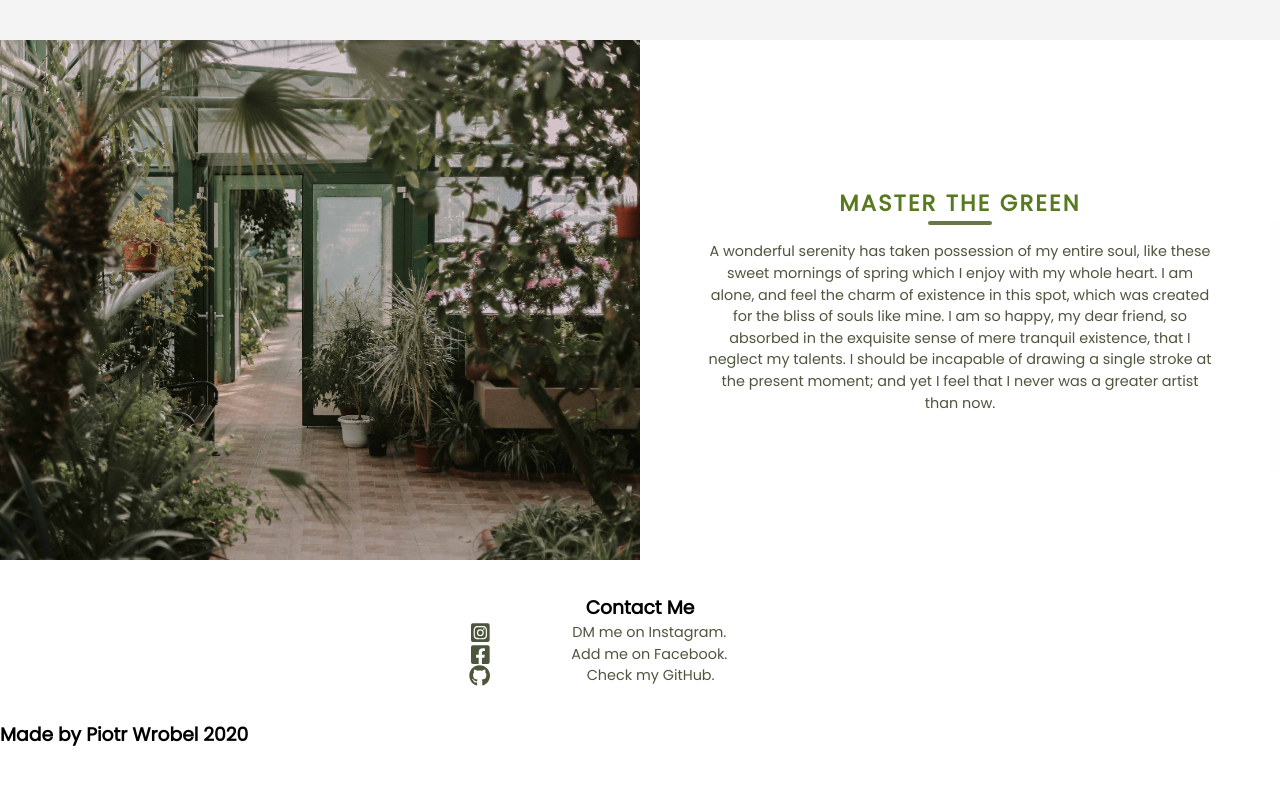
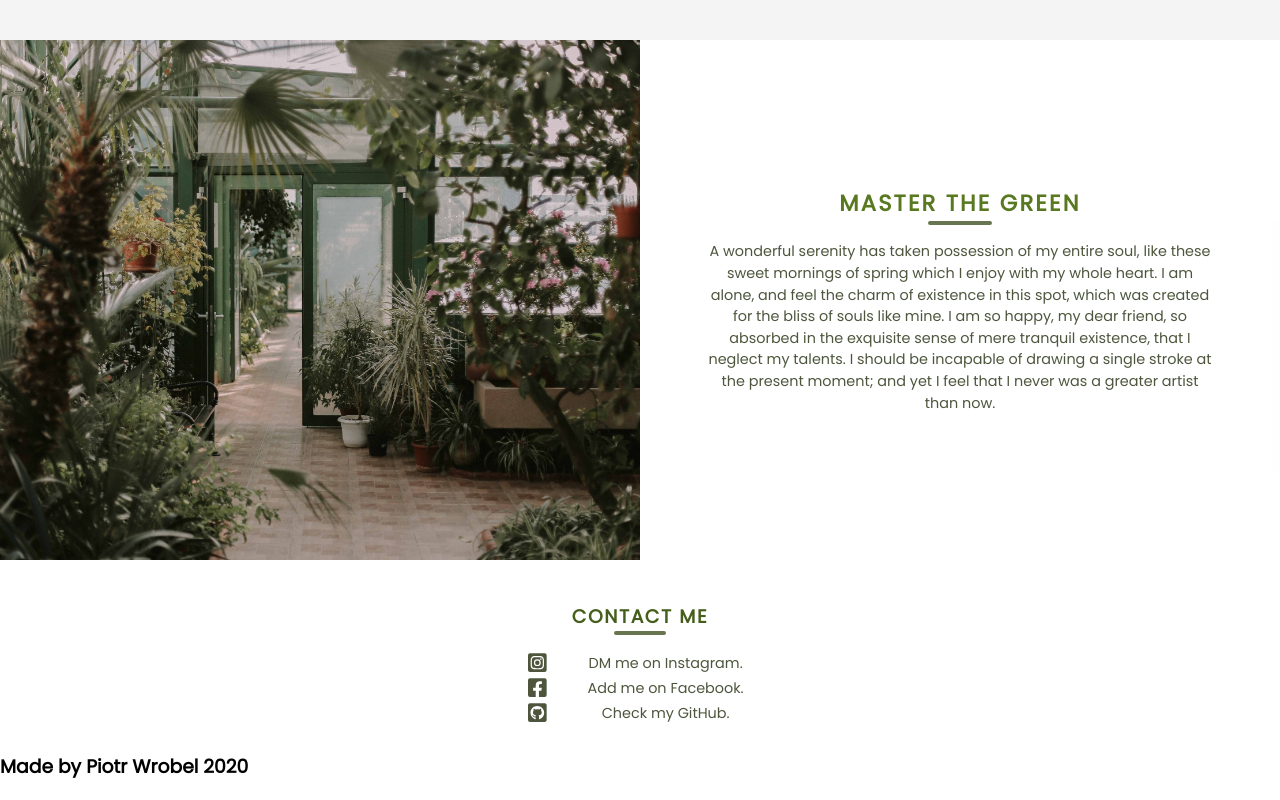
Before and after one commit to ajiiz/plants-react-app, a React (Create React App) app: page /home in a window 1280 px wide. Shown: the part 1560-2360 px from the top of the page. Before the commit the page ends 2320 px from the top, so only its background shows below. Built offline with nearby package versions, Linux system fonts and the light colour scheme.

Commit message:
Styled Text in Contact Me section in footer

```diff
--- a/src/components/Footer.js
+++ b/src/components/Footer.js
@@ -1,7 +1,7 @@
 import React from 'react'
 import '../styles/Footer/footer.css'
 import { FontAwesomeIcon } from '@fortawesome/react-fontawesome'
-import { faInstagramSquare, faFacebookSquare, faGithub } from '@fortawesome/free-brands-svg-icons'
+import { faInstagramSquare, faFacebookSquare, faGithubSquare } from '@fortawesome/free-brands-svg-icons'
 import { faCircle } from '@fortawesome/fontawesome-free-regular'
 
 const Footer = () => {
@@ -14,17 +14,26 @@ const Footer = () => {
         <footer>
             <div className="contact">
                 <div className="contact__icons">
-                    <div className="contact__text"><h3>Contact Me</h3></div>
+                    <div className="contact__icons__text">
+                        <h3>contact me</h3>
+                        <hr className="divider"></hr>
+                    </div>
                     <div className="contact__icons__link">
-                        <FontAwesomeIcon style={styles} icon={ faInstagramSquare } size="lg" />
+                        <div className="contact__icons__link__icon">
+                            <FontAwesomeIcon style={styles} icon={ faInstagramSquare } size="lg" />
+                        </div>
                         <div className="contact__icons__link__text">DM me on Instagram.</div>
                     </div>
                     <div className="contact__icons__link">
-                        <FontAwesomeIcon style={styles} icon={ faFacebookSquare } size="lg" />
+                        <div className="contact__icons__link__icon">
+                            <FontAwesomeIcon style={styles} icon={ faFacebookSquare } size="lg" />
+                        </div>
                         <div className="contact__icons__link__text">Add me on Facebook.</div>
                     </div>
                     <div className="contact__icons__link">
-                        <FontAwesomeIcon style={styles} icon={ faGithub } size="lg" />
+                        <div className="contact__icons__link__icon">
+                            <FontAwesomeIcon style={styles} icon={ faGithubSquare } size="lg" />
+                        </div>
                         <div className="contact__icons__link__text">Check my GitHub.</div>
                     </div>
                 </div>
--- a/src/styles/Footer/footer.css
+++ b/src/styles/Footer/footer.css
@@ -1,6 +1,6 @@
 footer {
   width: 100%;
-  height: 25vh;
+  height: 30vh;
 }
 
 footer .contact {
@@ -17,6 +17,27 @@ footer .contact__icons {
   text-align: center;
   justify-content: center;
   flex-direction: column;
+  width: 100%;
+}
+
+footer .contact__icons__text {
+  margin-top: 1em;
+  margin-bottom: 1em;
+  text-transform: uppercase;
+  font-size: 1rem;
+  width: 20%;
+  letter-spacing: 0.1em;
+  color: #455e1b;
+  display: flex;
+  justify-content: center;
+  align-items: center;
+  flex-direction: column;
+}
+
+footer .contact__icons__text .divider {
+  border: 2px solid rgba(52, 71, 20, 0.74);
+  border-radius: 4px;
+  width: 20%;
 }
 
 footer .contact__icons__link {
@@ -24,13 +45,17 @@ footer .contact__icons__link {
   flex-direction: row;
   align-items: center;
   justify-content: center;
-  width: 100%;
+  width: 20%;
 }
 
 footer .contact__icons__link__text {
-  width: 25vw;
+  flex: 0.8;
   font-size: 0.9em;
   color: rgba(45, 56, 26, 0.849);
   line-height: 1.5em;
   white-space: pre-line;
 }
+
+footer .contact__icons__link__icon {
+  flex: 0.2;
+}
--- a/src/styles/Footer/footer.min.css
+++ b/src/styles/Footer/footer.min.css
@@ -1 +1 @@
-footer{width:100%;height:25vh}footer .contact{height:80%;width:100%;display:flex;justify-content:center;align-items:center}footer .contact__icons{display:flex;align-items:center;text-align:center;justify-content:center;flex-direction:column}footer .contact__icons__link{display:flex;flex-direction:row;align-items:center;justify-content:center;width:100%}footer .contact__icons__link__text{width:25vw;font-size:0.9em;color:rgba(45,56,26,0.849);line-height:1.5em;white-space:pre-line}
+footer{width:100%;height:30vh}footer .contact{height:80%;width:100%;display:flex;justify-content:center;align-items:center}footer .contact__icons{display:flex;align-items:center;text-align:center;justify-content:center;flex-direction:column;width:100%}footer .contact__icons__text{margin-top:1em;margin-bottom:1em;text-transform:uppercase;font-size:1rem;width:20%;letter-spacing:0.1em;color:#455e1b;display:flex;justify-content:center;align-items:center;flex-direction:column}footer .contact__icons__text .divider{border:2px solid rgba(52,71,20,0.74);border-radius:4px;width:20%}footer .contact__icons__link{display:flex;flex-direction:row;align-items:center;justify-content:center;width:20%}footer .contact__icons__link__text{flex:0.8;font-size:0.9em;color:rgba(45,56,26,0.849);line-height:1.5em;white-space:pre-line}footer .contact__icons__link__icon{flex:0.2}
--- a/src/styles/Footer/footer.scss
+++ b/src/styles/Footer/footer.scss
@@ -1,6 +1,6 @@
 footer {
     width:100%;
-    height: 25vh;
+    height: 30vh;
 
     .contact {
         height: 80%;
@@ -15,21 +15,46 @@ footer {
             text-align: center;
             justify-content: center;
             flex-direction: column;
+            width: 100%;
+
+            &__text {
+                margin-top: 1em;
+                margin-bottom: 1em;
+                text-transform: uppercase;
+                font-size: 1rem;
+                width: 20%;
+                letter-spacing: 0.1em;
+                color:rgb(69, 94, 27);
+                display: flex;
+                justify-content: center;
+                align-items: center;
+                flex-direction: column;
+
+                .divider {
+                    border: 2px solid rgba(52, 71, 20, 0.74);
+                    border-radius: 4px;
+                    width: 20%;
+                }
+            }
 
             &__link {
                 display: flex;
                 flex-direction: row;
                 align-items: center;
                 justify-content: center;
-                width: 100%;
+                width: 20%;
 
                 &__text {
-                    width: 25vw;
+                    flex: 0.8;
                     font-size: 0.9em;
                     color:rgba(45, 56, 26, 0.849);
                     line-height: 1.5em;
                     white-space: pre-line;
                 }
+
+                &__icon {
+                    flex: 0.2;
+                }
             }
         }
     }
```
